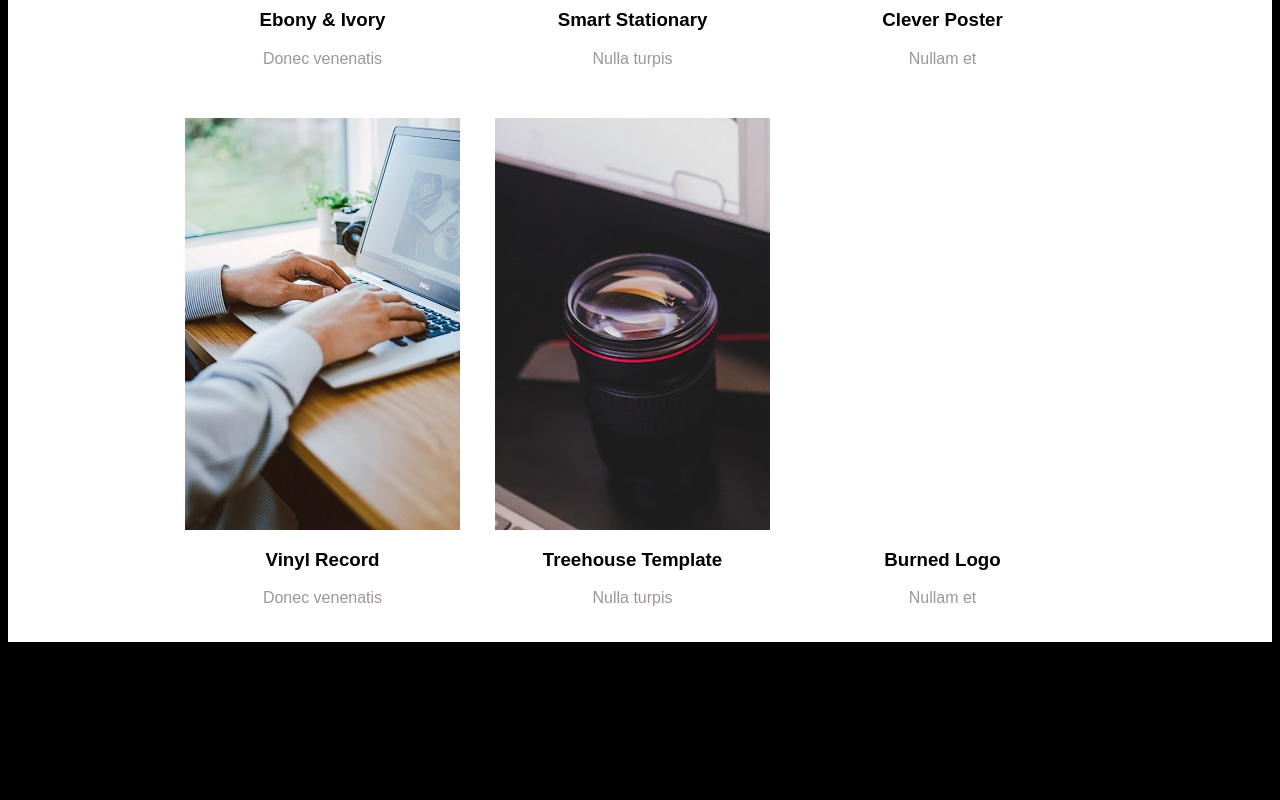
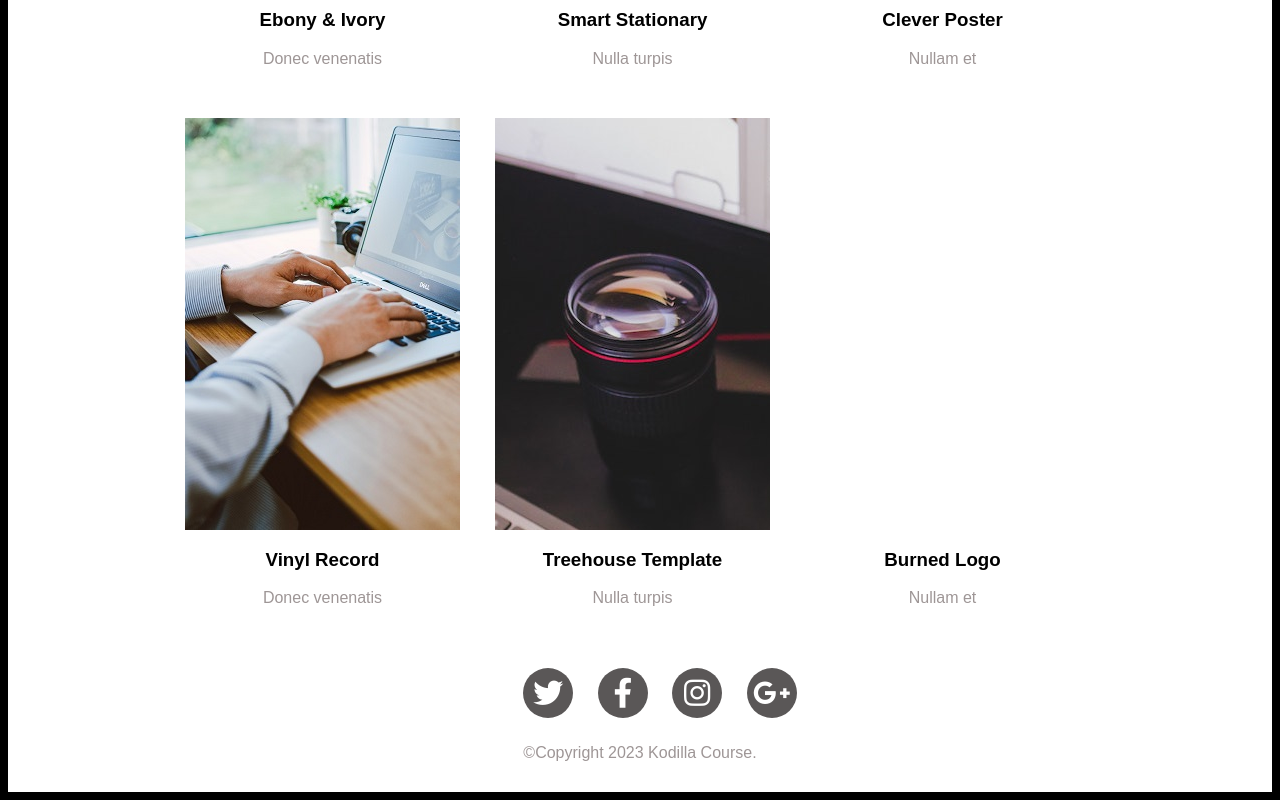
Before and after one commit to mmagari/LearnGit2, a website: page index.html in a window 1280 px wide. Shown: the part 1767-2567 px from the top of the page. Before the commit the page ends 2417 px from the top, so only its background shows below. Drawn offline with Linux system fonts and the light colour scheme; a web font is replaced by a local one.

Commit message:
Add new section 'Page Footer

```diff
--- a/index.html
+++ b/index.html
@@ -5,7 +5,8 @@
         <title>Moja pierwsza strona Git</title>
         <link rel="stylesheet" href="https://use.fontawesome.com/releases/v6.0.0/css/all.css">
         <link href="https://fonts.googleapis.com/css2?family=Delicious+Handrawn&display=swap" rel="stylesheet">
-        <link href="https://fonts.googleapis.com/css2?family=Ysabeau:ital@0;1&display=swap" rel="stylesheet">       <link href="https://fonts.googleapis.com/css2?family=Pacifico&display=swap" rel="stylesheet">
+        <link href="https://fonts.googleapis.com/css2?family=Ysabeau:ital@0;1&display=swap" rel="stylesheet">
+        <link href="https://fonts.googleapis.com/css2?family=Pacifico&display=swap" rel="stylesheet">
         <link rel="stylesheet" href="vendor/bootstrap-grid/bootstrap-grid.css">
         <link rel="stylesheet" href="css/style.css">
     </head>
@@ -41,7 +42,7 @@
                 <h2>SERVICES</h2>
                 <h6>Neque porro quisquam est qui</h6>
                 <div class="row d-flex">
-                    <div class="card col-md-3 p-3 m-3  ">
+                    <div class="card-serv col-md-3 p-3 m-3  ">
                         <div class="card-body row">
                             <div class="col-md-10">
                                 <i class="fa-solid fa-basket-shopping"></i>
@@ -50,7 +51,7 @@
                             </div>
                         </div>
                     </div>
-                    <div class="card col-md-3 p-3 m-3">
+                    <div class="card-serv col-md-3 p-3 m-3">
                         <div class="card-body row">
                             <div class="col-md-10">
                                 <i class="fa-solid fa-laptop-code"></i>
@@ -59,7 +60,7 @@
                             </div>
                         </div>
                     </div>
-                    <div class="card col-md-3 p-3 m-3">
+                    <div class="card-serv col-md-3 p-3 m-3">
                         <div class="card-body row">
                             <div class="col-md-10">
                                 <i class="fa-solid fa-lock"></i>
@@ -139,5 +140,16 @@
                 </div>
             </div>
         </section>
+        <footer class="page-footer">
+            <div class="foot">
+                <ul>
+                    <li><i class="fa-brands fa-twitter"></i></li>
+                    <li><i class="fa-brands fa-facebook-f"></i></li>
+                    <li><i class="fa-brands fa-instagram"></i></li>
+                    <li><i class="fa-brands fa-google-plus-g"></i></li>
+                </ul>
+                <p>&copy;Copyright 2023 Kodilla Course.</p>
+            </div>
+        </footer>
     </body>
 </html>
--- a/sass/style.scss
+++ b/sass/style.scss
@@ -1,3 +1,4 @@
+/*Global*/
 body{
     background-color:black;
     color: white;
@@ -16,6 +17,7 @@ body{
     padding: 0;
 }
 
+/*Splash*/
 .splash
 {
     height: 700px;
@@ -39,6 +41,7 @@ body{
     left: 50%;
     transform: translate(-50%, -50%);
 }
+/*Navigation*/
 .navigation{
     display: flex;
     justify-content: space-between;
@@ -81,7 +84,6 @@ body{
 .nav a:hover{
     color: goldenrod;
     cursor: pointer;
-
 }
 
 .btn{
@@ -112,7 +114,7 @@ body{
     font-size: 38px;
     letter-spacing: .2em;
 }
-
+/*Services*/
 .services{
     background-color: white;
     color: black;
@@ -149,15 +151,15 @@ body{
     border-radius: 50%;
 }
 
-.card{
+.card-serv{
     min-width: 330px;
 }
 
-.services p, .portfolio p{
+.services p, .portfolio p, .page-footer p{
     font-family: 'Ysabeau', sans-serif;
     color:rgb(158, 150, 150);
 }
-
+/*Portfolio*/
 .portfolio{
     background-color: #ffffff;
     color: black;
@@ -234,3 +236,37 @@ body{
 .overlay-card:hover .overlay-link{
     opacity: 0.7;
 }
+/*Footer*/
+.page-footer{
+    width: 100%;
+    height: 150px;
+    background-color: white;
+    margin: auto auto;
+    display: flex;
+    justify-content: center;
+    text-align: center;
+}
+
+.foot{
+    position: absolute;
+}
+
+.page-footer ul{
+    list-style-type: none;
+}
+
+.page-footer li{
+    display: inline-block;
+    padding: 10px;
+}
+
+.page-footer i
+{
+    font-size: 30px;
+    background: rgb(90, 87, 87);
+    width: 50px;
+    height: 50px;
+    line-height: 50px;
+    color: #fff;
+    border-radius: 50%;
+}
```
Also changed, not shown: css/style.css, 1 other file. Lines whose indentation alone changed are shown as unchanged.
